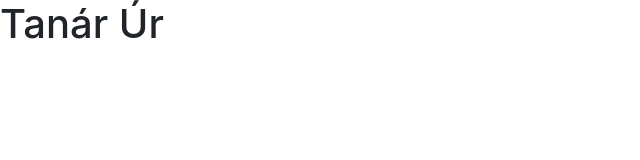
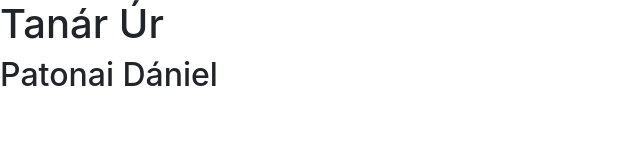
Before and after one commit to IsaacGilgames/10A_1, a plain HTML site: page index.html in a window 1280 px wide. Shown: the whole page, without its empty margins (0-640 px from the left). Drawn offline with Linux system fonts and the light colour scheme.

Commit message:
Frissítve index.html
h2-be beleírtam a nevemet

```diff
--- a/index.html
+++ b/index.html
@@ -13,6 +13,7 @@
 <body>
     <div >
         <h1>Tanár Úr</h1>
+        <h2>Patonai Dániel</h2>
     </div>
 </body>
 </html>
```
